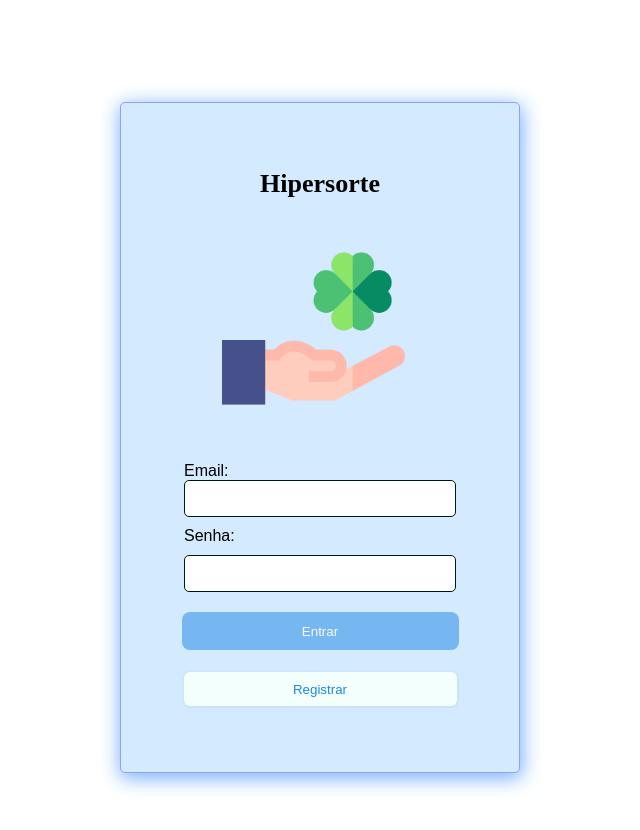
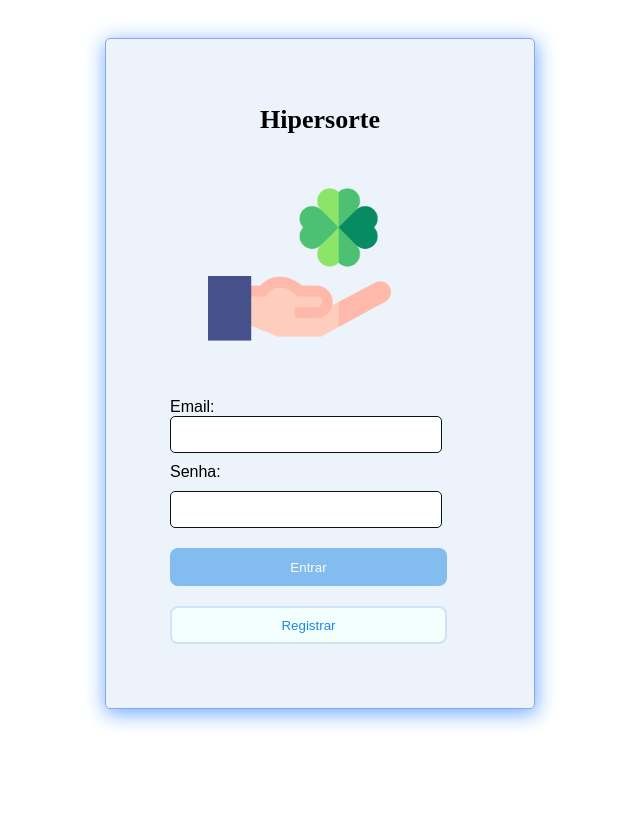
Before and after one commit to renatoft89/hipersorte, a React (Create React App) app in the folder front/: page /login in a window 1280 px wide. Shown: the top 830 px of the page, without its empty margins (320-960 px from the left). After the commit the page ends 800 px from the top, so only its background shows below. Built offline with nearby package versions, Linux system fonts and the light colour scheme; no server answers.

Commit message:
css login update

```diff
--- a/front/package.json
+++ b/front/package.json
@@ -15,7 +15,7 @@
   },
   "homepage": "https://renatoft89.github.io/hipersorte",
   "scripts": {
-     "start": "react-scripts start --host 0.0.0.0",
+    "start": "HOST=0.0.0.0 PORT=3000 react-scripts start",
     "build": "react-scripts build",
     "test": "react-scripts test",
     "eject": "react-scripts eject",
--- a/front/src/components/User/Register.js
+++ b/front/src/components/User/Register.js
@@ -25,6 +25,7 @@ const Registration = () => {
   }
 
   const handleSaveuser = async (e) => {
+    console.log('entrou')
     try {
       const dataUser = {
         name,
--- a/front/src/styles/Login.css
+++ b/front/src/styles/Login.css
@@ -8,16 +8,16 @@
 
 .fieldset-login {
   align-items: center;
-  background: #0080f72b;
+  background: #0056b312;
   border: 1px solid #93a1ef;
   border-radius: 5px;
   box-shadow: 1px 4px 20px 1px rgb(113 174 255);
   display: flex;
   flex-direction: column;
-  max-height: 600px;
-  max-width: 270px;
+  max-height: 555px;
+  max-width: 300px;
   padding: 5%;
-  margin-top: 8%;
+  margin-top: 3%;
   margin-bottom: 5%;
 }
 
--- a/front/src/styles/Register.css
+++ b/front/src/styles/Register.css
@@ -4,6 +4,10 @@
   padding: 50px;
   border: 1px solid #ccc;
   border-radius: 5px;
+  background: #0056b312;
+  border: 1px solid #93a1ef;
+  border-radius: 5px;
+  box-shadow: 1px 4px 20px 1px rgb(113 174 255);
 }
 
 .register-title {
```
Also changed, not shown: 2 other files (tests, documents, lock files or other folders).
